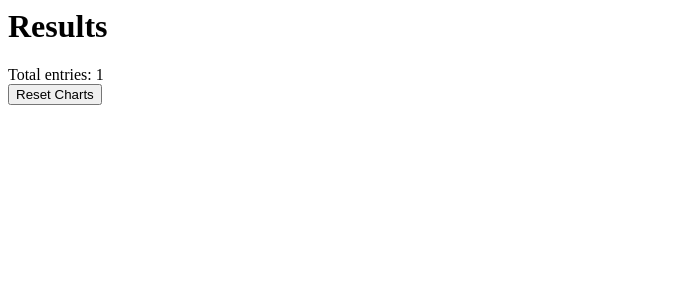
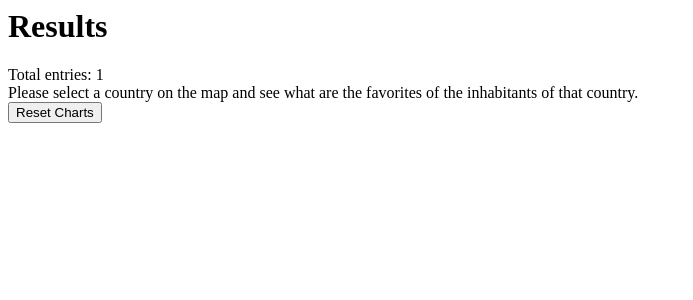
Before and after one commit to emmituuk/Project, a Flask app: template templates/result.html in a window 1280 px wide. Shown: the top 300 px of the page, without its empty margins (0-693 px from the left). Run offline with Flask 3, Linux system fonts and the light colour scheme; the template is opened without the code that fills it: most values are stand-ins (such as "Sample title", 1, 10 or a date in 2020); parts of the project's set-up code (start-up, migrations or seed data) failed here and were passed over; some libraries are stand-ins or nearby versions.

Commit message:
cleaning & text for favorites of selected country

```diff
--- a/app.py
+++ b/app.py
@@ -320,7 +320,10 @@ def updated_bar_charts():
     graph_layout = go.Layout(
         title="Favorite animals TOP 5",
         xaxis=dict(title="Animal"),
-        yaxis=dict(title="Total"),
+        yaxis=dict(
+            title="Total",
+            tickvals=list(range(0, max(total) + 1)),
+        ),
         plot_bgcolor="rgba(220, 201, 155, 0.17)",
     )
     graph_figure_animal = go.Figure(data=graph_data, layout=graph_layout)
@@ -350,13 +353,20 @@ def updated_bar_charts():
 
     # creating the graph using Plotly
     graph_data = [
-        go.Bar(x=favorite_country, y=total, marker=dict(color="rgb(69, 147, 165)"))
+        go.Bar(
+            x=favorite_country,
+            y=total,
+            marker=dict(color="rgb(69, 147, 165)"),
+        )
     ]
 
     graph_layout = go.Layout(
         title="Favorite countries TOP 5",
         xaxis=dict(title="Country"),
-        yaxis=dict(title="Total"),
+        yaxis=dict(
+            title="Total",
+            tickvals=list(range(0, max(total) + 1)),
+        ),
         plot_bgcolor="rgba(220, 201, 155, 0.17)",
     )
     graph_figure_country = go.Figure(data=graph_data, layout=graph_layout)
@@ -365,9 +375,23 @@ def updated_bar_charts():
         graph_figure_country, cls=plotly.utils.PlotlyJSONEncoder
     )
 
+    # total entries from the clicked country
+    sql = text(
+        "SELECT COUNT(*) FROM person "
+        "INNER JOIN countries "
+        "ON person.own_country_id = countries.country_id "
+        "INNER JOIN favorite_animals "
+        "ON person.person_id = favorite_animals.person_id "
+        "WHERE country = :clicked_country "
+    )
+    total_entries = db.session.execute(
+        sql, {"clicked_country": clicked_country}
+    ).fetchone()[0]
+
     graph_data = {
         "animal_chart": graph_json_animal,
         "country_chart": graph_json_country,
+        "clicked_country_entries": total_entries,
     }
 
     # returning the updated data as JSON using jsonify()
--- a/templates/result.html
+++ b/templates/result.html
@@ -6,22 +6,37 @@
   <body>
     <h1>Results</h1>
     <div>Total entries: {{ total_entries }}</div>
+    <div>
+      Please select a country on the map and see what are the favorites of the inhabitants of that country. <br>
+    </div>
+    <div id="clicked_country_result" style="display: none;">
+      You selected: <span id="clicked_country"></span><br>
+      Total entries of the selected country: <span id="clicked_country_entries"></span><br>
+    </div>
+    <button onclick="resetCharts()">Reset Charts</button>
     <div id="choropleth-map" class="chart"></div>
     <div id="bar-graph-country" class="chart"></div>
     <div id="bar-graph-animal" class="chart"></div>
-    <button onclick="resetCharts()">Reset Charts</button>
   </body>
 
   <script type="text/javascript">
     // IMPORTANT! Do not use "", only '' e.g. JSON.parse('{{graph_json|safe}}')
     var graphJson_animal = JSON.parse('{{ graph_json_animal|safe }}');
-    Plotly.plot("bar-graph-animal", graphJson_animal.data, graphJson_animal.layout);
+    Plotly.plot(
+      "bar-graph-animal",
+      graphJson_animal.data,
+      graphJson_animal.layout
+    );
 
     var graphJson_country = JSON.parse('{{ graph_json_country|safe }}');
-    Plotly.plot("bar-graph-country", graphJson_country.data, graphJson_country.layout);
+    Plotly.plot(
+      "bar-graph-country",
+      graphJson_country.data,
+      graphJson_country.layout
+    );
 
     var mapJason = JSON.parse('{{ map_json|safe }}');
-    Plotly.newPlot('choropleth-map', mapJason.data, mapJason.layout);
+    Plotly.newPlot("choropleth-map", mapJason.data, mapJason.layout);
 
     // variable to store the last clicked country
     let lastClickedCountry = null;
@@ -29,12 +44,17 @@
     // function to add a marker for the clicked country
     function addMarkerForCountry(countryName) {
       // check if a marker already exists for the clicked country
-      const existingMarkerIndex = mapJason.data.findIndex((data) => data.locations[0] === countryName);
+      const existingMarkerIndex = mapJason.data.findIndex(
+        (data) => data.locations[0] === countryName
+      );
 
       if (existingMarkerIndex === -1) {
         // if a marker doesn't exist, add a new marker for the clicked country
         mapJason.data.push({
-          colorscale: [[0, 'rgba(0, 0, 0, 0)'], [1, 'rgba(0, 0, 0, 0)']],
+          colorscale: [
+            [0, "rgba(0, 0, 0, 0)"],
+            [1, "rgba(0, 0, 0, 0)"],
+          ],
           locationmode: "country names",
           locations: [countryName],
           type: "choropleth",
@@ -46,30 +66,38 @@
         });
       } else {
         // if a marker already exists, update its properties to highlight the selected country
-      mapJason.data[existingMarkerIndex].marker = { line: { color: "Red", width: 2 } };
+        mapJason.data[existingMarkerIndex].marker = {
+          line: { color: "Red", width: 2 },
+        };
         mapJason.data[existingMarkerIndex].z = [0];
       }
     }
 
-    const map = document.getElementById('choropleth-map');
-    map.on('plotly_click', function(data) {
+    function removeMarkerForCountry(countryName) {
+      const previousMarkerIndex = mapJason.data.findIndex(
+        (data) => data.locations[0] === countryName
+      );
+      if (previousMarkerIndex !== -1) {
+        mapJason.data[previousMarkerIndex].marker = {
+          line: { color: "rgba(0, 0, 0, 0)", width: 2 },
+        };
+        mapJason.data[previousMarkerIndex].z = [null];
+      }
+    }
+
+    const map = document.getElementById("choropleth-map");
+    map.on("plotly_click", function (data) {
       const clicked_country = data.points[0].location;
 
-      // check if the same country is clicked again
+      // show the clicked_country_result div when click some country
+      document.getElementById('clicked_country_result').style.display = 'block';
+
+      // update the clicked country name in the HTML
+      document.getElementById('clicked_country').textContent = clicked_country;
+
+      // check if the same country is clicked again, reset charts and map marker
       if (clicked_country === lastClickedCountry) {
-
-        // reset the marker
-        const previousMarkerIndex = mapJason.data.findIndex((data) => data.locations[0] === lastClickedCountry);
-        if (previousMarkerIndex !== -1) {
-          mapJason.data[previousMarkerIndex].marker = { line: { color: "rgba(0, 0, 0, 0)", width: 2 } };
-          mapJason.data[previousMarkerIndex].z = [null];
-        }
-        Plotly.update('choropleth-map', mapJason.data, mapJason.layout);
-
-        // reset the charts
         resetCharts();
-
-        lastClickedCountry = null;
         return;
       }
 
@@ -79,23 +107,40 @@
           // parsing the JSON data received from the response
           const graphJsonAnimal = JSON.parse(data.animal_chart);
           const graphJsonCountry = JSON.parse(data.country_chart);
+          const clickedCountryEntries = JSON.parse(data.clicked_country_entries);
+
+          // total entries from the clicked country
+          document.getElementById('clicked_country_entries').textContent = clickedCountryEntries;
 
           // updating the bar chart with the new data and layout
-        Plotly.newPlot("bar-graph-animal", graphJsonAnimal.data, graphJsonAnimal.layout);
-        Plotly.newPlot("bar-graph-country", graphJsonCountry.data, graphJsonCountry.layout);
+          Plotly.newPlot(
+            "bar-graph-animal",
+            graphJsonAnimal.data,
+            graphJsonAnimal.layout
+          );
+          Plotly.newPlot(
+            "bar-graph-country",
+            graphJsonCountry.data,
+            graphJsonCountry.layout
+          );
 
-        // add the marker for the clicked country and remove the marker for the previous country
+          // add the marker for the clicked country
           addMarkerForCountry(clicked_country);
+
+          // remove marker for the previous country
           if (lastClickedCountry) {
-          const previousMarkerIndex = mapJason.data.findIndex((data) => data.locations[0] === lastClickedCountry);
+            const previousMarkerIndex = mapJason.data.findIndex(
+              (data) => data.locations[0] === lastClickedCountry
+            );
             if (previousMarkerIndex !== -1) {
-            mapJason.data[previousMarkerIndex].marker = { line: { color: "rgba(0, 0, 0, 0)", width: 2 } };
+              mapJason.data[previousMarkerIndex].marker = {
+                line: { color: "rgba(0, 0, 0, 0)", width: 2 },
+              };
               mapJason.data[previousMarkerIndex].z = [null];
             }
           }
-
           // updating the choropleth map
-        Plotly.update('choropleth-map', mapJason.data, mapJason.layout);
+          Plotly.update("choropleth-map", mapJason.data, mapJason.layout);
 
           // storing the clicked country for reference
           lastClickedCountry = clicked_country;
@@ -104,10 +149,30 @@
           console.error("Error:", error);
         });
     });
-    // rejects the clicked country filter and resets bar charts to its orginal values
+
+    // function to reset charts, marker and the clicked_country_result div
     function resetCharts() {
-      Plotly.newPlot("bar-graph-animal", graphJson_animal.data, graphJson_animal.layout);
-      Plotly.newPlot("bar-graph-country", graphJson_country.data, graphJson_country.layout);
+      // reset charts
+      Plotly.newPlot(
+        "bar-graph-animal",
+        graphJson_animal.data,
+        graphJson_animal.layout
+      );
+      Plotly.newPlot(
+        "bar-graph-country",
+        graphJson_country.data,
+        graphJson_country.layout
+      );
+
+      // reset marker around the clicked country
+      if (lastClickedCountry) {
+        removeMarkerForCountry(lastClickedCountry);
+        Plotly.update("choropleth-map", mapJason.data, mapJason.layout);
+      }
+      lastClickedCountry = null;
+
+      // hide the clicked_country_result div
+      document.getElementById('clicked_country_result').style.display = 'None';
     }
   </script>
 </html>
```
Lines whose indentation alone changed are shown as unchanged.
